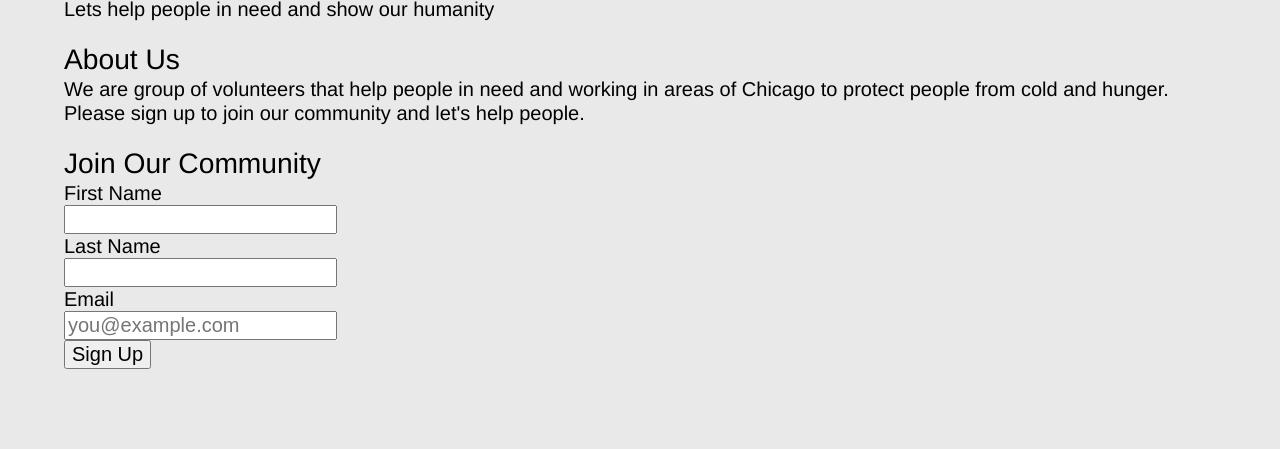
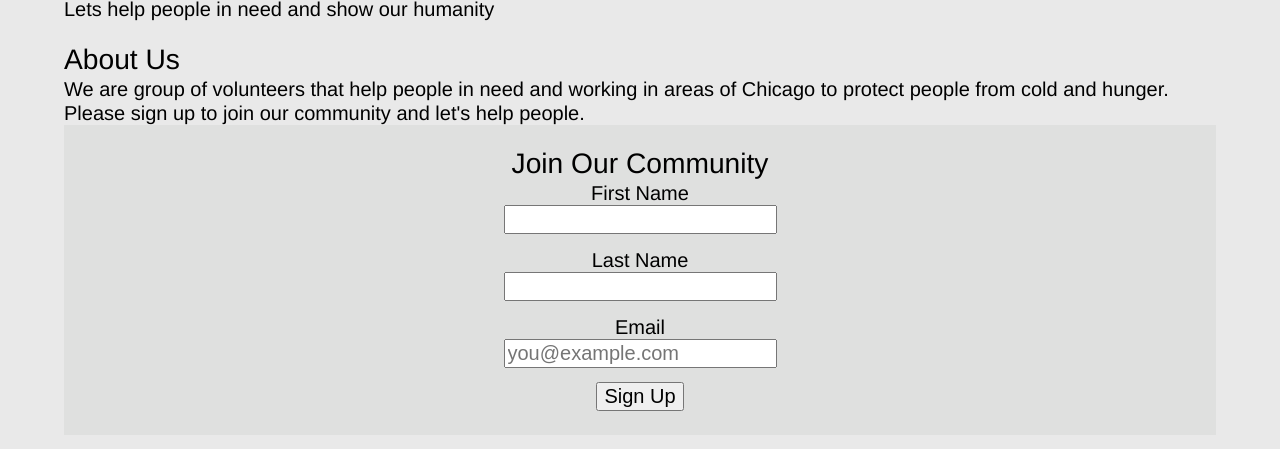
Before and after one commit to ddelvadi/itmd-362-project1, a plain HTML site: page index.html in a window 1280 px wide. Shown: the part 51-500 px from the top of the page. Drawn offline with Linux system fonts and the light colour scheme.

Commit message:
Added different background color around form

```diff
--- a/css/screen.css
+++ b/css/screen.css
@@ -233,7 +233,7 @@ html {
   line-height: 1.2em; /* 24px/20px */
   margin-left: 5%;
   margin-right: 5%;
-  background: #e9e9e9
+  background: #e9e9e9;
 }
 
 h1 {
@@ -246,3 +246,19 @@ h2 {
   line-height: 1.2em; /*37.42 / 31.18 */
   padding-top: 0.78em;
 }
+
+#sign-up {
+  height: 100%;
+  width: 100%;
+  background-color: rgba(140, 149, 140 ,0.1);
+  text-align: center;
+}
+
+#submit-button {
+  padding-bottom: 1.2em;
+}
+
+input[type="text"],
+input[type="email"] {
+  margin-bottom: 0.7em;
+}
```
